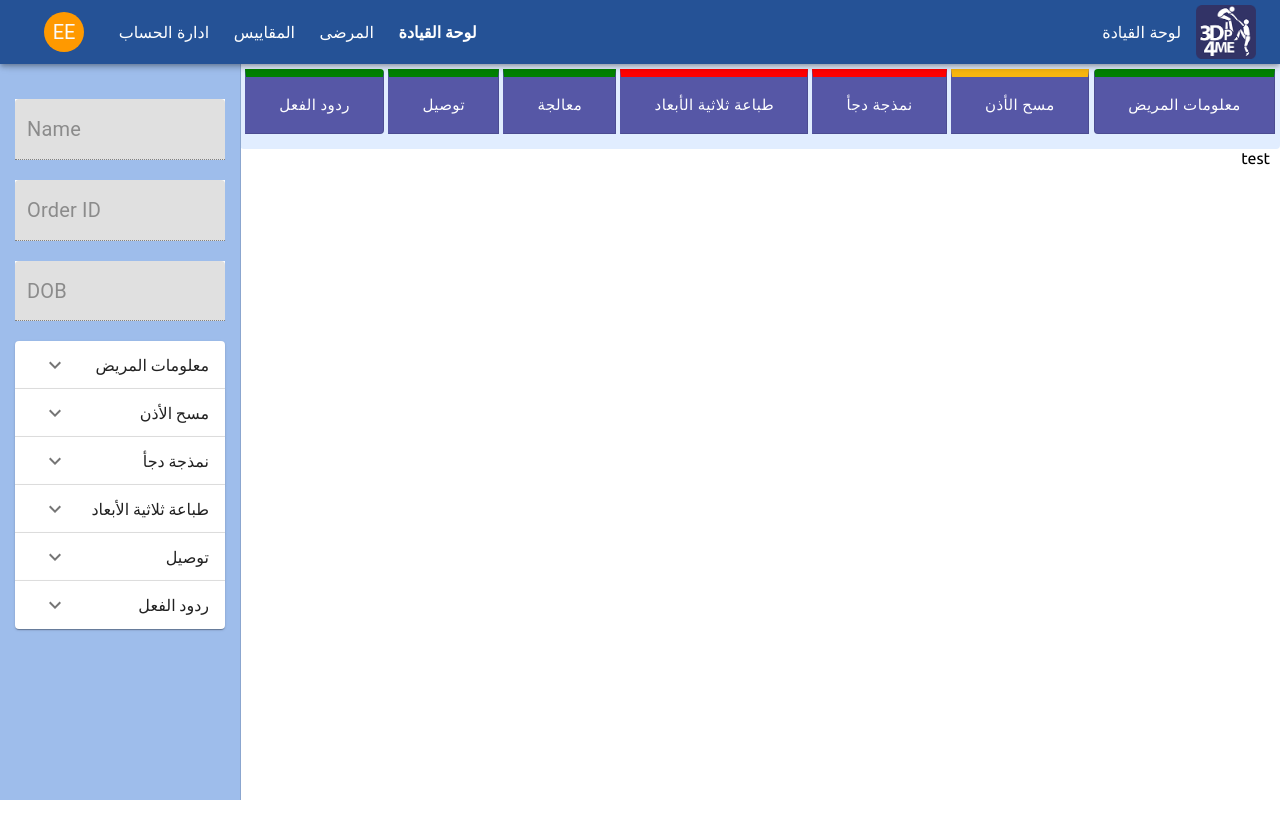
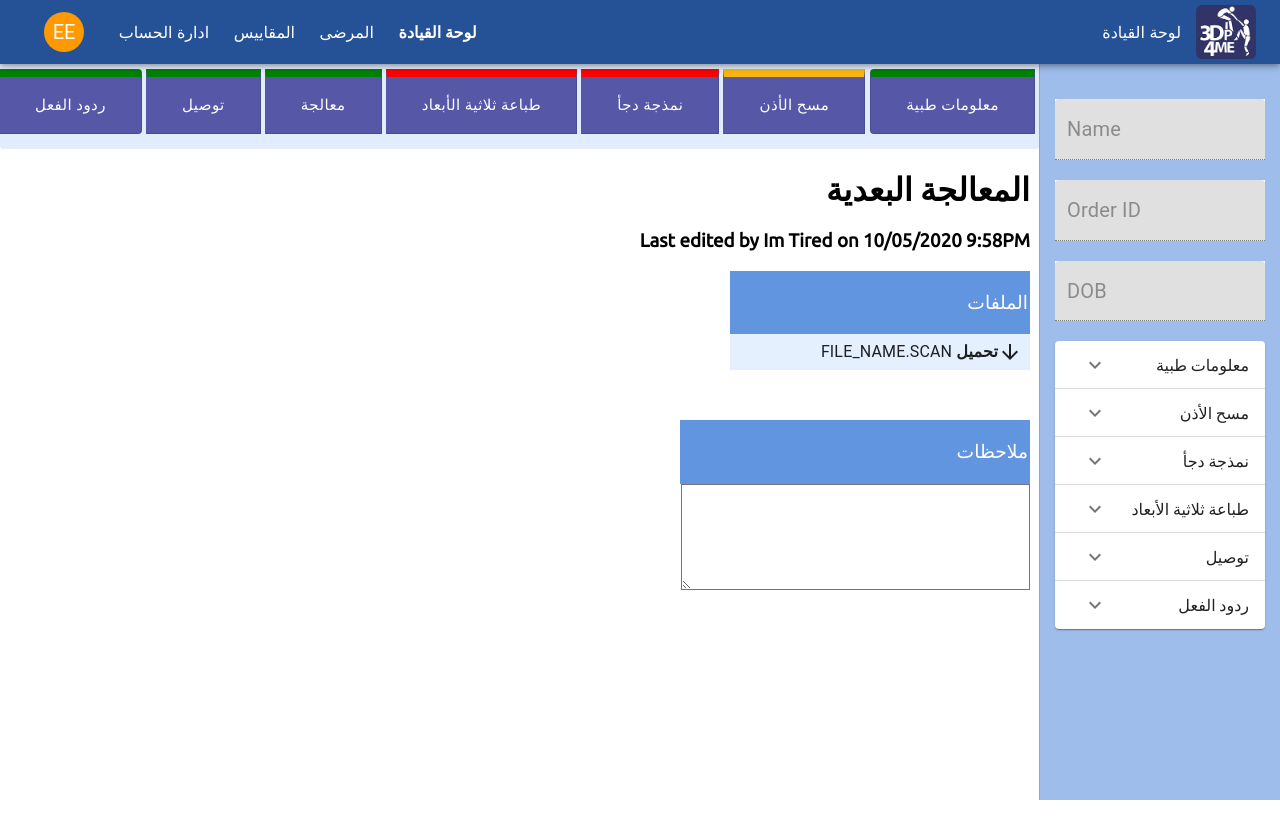
Before and after one commit to hack4impact-uiuc/3dp4me, a React (Create React App) app in the folder frontend/: page /patient-info/100231 in a window 1280 px wide. Both pictures are taken after a click on the button "معالجة". Shown: the top 838 px of the page. Built offline with nearby package versions, Linux system fonts and the light colour scheme.

Commit message:
finished patient View step structures with RTL

```diff
--- a/frontend/src/Steps/3D Printing/Printing.js
+++ b/frontend/src/Steps/3D Printing/Printing.js
@@ -18,7 +18,7 @@ const Printing = (props) => {
         <div>
             <h1>{lang[key].patientView.printing.title}</h1>
             <h3>Last edited by Evan Eckels on 10/05/2020 9:58PM</h3>
-            <Download lang={props.lang} title={lang[key].patientView.printing.fileHeader} fileName="file_name.SCAN" state={setDownloadPrint} />
+            <Download lang={props.lang} title={lang[key].components.file.title} fileName="file_name.SCAN" state={setDownloadPrint} />
             <Notes title={lang[key].components.notes.title} value={printNotes} state={setPrintNotes} />
         </div>
     )
--- a/frontend/src/Steps/CAD Model/CADModel.js
+++ b/frontend/src/Steps/CAD Model/CADModel.js
@@ -16,7 +16,7 @@ const CADModel = (props) => {
         <div>
             <h1>{lang[key].patientView.CADModeling.title}</h1>
             <h3>Last edited by Evan Eckels on 10/05/2020 9:58PM</h3>
-            <Download lang={props.lang} title={lang[key].patientView.CADModeling.fileHeader} fileName="file_name.SCAN" state={setDownloadCAD} />
+            <Download lang={props.lang} title={lang[key].components.file.title} fileName="file_name.SCAN" state={setDownloadCAD} />
             <Notes title={lang[key].components.notes.title} value={CADNotes} state={setCADNotes} />
         </div>
     )
--- a/frontend/src/Steps/Controller/Controller.js
+++ b/frontend/src/Steps/Controller/Controller.js
@@ -14,8 +14,14 @@ import Feedback from '../Feedback/Feedback';
 import { Accordion, AccordionDetails, AccordionSummary, TextField } from '@material-ui/core';
 import ToggleButtonGroup from '@material-ui/lab/ToggleButtonGroup';
 import ToggleButton from '@material-ui/lab/ToggleButton';
+import { createMuiTheme, ThemeProvider } from '@material-ui/core/styles';
+
 
 const drawerWidth = 240;
+
+const theme = createMuiTheme({
+    direction: 'rtl', // Both here and <body dir="rtl">
+});
 
 const useStyles = makeStyles((theme) => ({
     root: {
@@ -96,6 +102,8 @@ const Controller = (props) => {
 
     return (
         <div className={classes.root}>
+            <div dir="">
+                <ThemeProvider theme={key === "AR" ? theme : null}>
                     <Drawer
                         className={key == "EN" ? classes.drawer : classes.drawerRtl}
                         variant="permanent"
@@ -185,8 +193,10 @@ const Controller = (props) => {
 
                         </div>
                     </Drawer>
+                </ThemeProvider>
+            </div>
 
-            <div className={`controller-content`} style={key === "AR" ? { marginLeft: drawerWidth } : {}}>
+            <div className={`controller-content`} style={key === "AR" ? { marginRight: drawerWidth } : {}}>
                 <ToggleButtonGroup style={{ width: '100%', background: "#e1edff", padding: "8px 0px 15px" }} size="large" exclusive value={step} onChange={handleStep}>
                     <ToggleButton
                         disableRipple
@@ -232,7 +242,7 @@ const Controller = (props) => {
                     </ToggleButton>
                     <ToggleButton
                         disableRipple
-                        style={{marginLeft: '5px', flexGrow: 1, borderTop: 'solid green 8px', marginRight: '5px',  color: "white", background: '#5657a6'}}
+                        style={{ flexGrow: 1, borderTop: 'solid green 8px', marginRight: '5px', color: "white", background: '#5657a6' }}
                         value="feedback"
                     >
                         {lang[key].components.stepTabs.feedback}
--- a/frontend/src/Steps/Delivery/Delivery.js
+++ b/frontend/src/Steps/Delivery/Delivery.js
@@ -1,10 +1,57 @@
-import React from 'react'
+import React, { useState } from 'react'
+import { Checkbox, FormControl, FormControlLabel, FormGroup, FormLabel, Radio, RadioGroup, TextField } from '@material-ui/core';
+import { makeStyles } from '@material-ui/core/styles'
+
+const useStyles = makeStyles((theme) => ({
+    inputRoot: {
+        fontSize: 14    ,
+        backgroundColor: 'white',
+        border: 'solid black 1px',
+        "&$labelFocused": {
+            backgroundColor: 'white'
+        },
+        '&:hover': {
+            backgroundColor: 'white',
+        }
+    },
+    labelRoot: {
+        fontSize: 20,
+    }
+}));
 
 const Delivery = (props) => {
+    const classes = useStyles();
+
+    const [deliveryStatus, setDeliveryStatus] = useState("ready")
+
+    const lang = props.lang.data;
+    const key = props.lang.key;
 
     return (
         <div>
-            test
+            <h1>{lang[key].patientView.delivery.title}</h1>
+            <h3>Clinic XYZ on 10/05/2020 9:58PM</h3>
+            <TextField
+                label={lang[key].patientView.delivery.address}
+                variant="filled"
+                InputProps={{ classes: { root: classes.inputRoot } }}
+                InputLabelProps={{
+                    classes: {
+                        root: classes.labelRoot,
+                        focused: classes.labelFocused
+                    }
+                }}
+                helperText={lang[key].patientView.delivery.addressLabel}
+            />
+            <h3>{lang[key].patientView.delivery.status}</h3>
+            <FormControl component="fieldset">
+                <RadioGroup name="status" value={deliveryStatus} onChange={(e) => setDeliveryStatus(e.target.value)}>
+                    <FormControlLabel value="ready" control={<Radio />} label={lang[key].patientView.delivery.ready} />
+                    <FormControlLabel value="out" control={<Radio />} label={lang[key].patientView.delivery.out} />
+                    <FormControlLabel value="handDelivered" control={<Radio />} label={lang[key].patientView.delivery.handDelivered} />
+                    <FormControlLabel value="pickup" control={<Radio />} label={lang[key].patientView.delivery.pickup} />
+                </RadioGroup>
+            </FormControl>
         </div>
     )
 }
--- a/frontend/src/Steps/Feedback/Feedback.js
+++ b/frontend/src/Steps/Feedback/Feedback.js
@@ -1,10 +1,44 @@
-import React from 'react'
+import React, { useState } from 'react'
+import Notes from '../../Components/Notes/Notes'
+import { TextField } from '@material-ui/core';
 
 const Feedback = (props) => {
+    const [intialFeedback, setInitialFeedback] = useState("");
+    const [initialFeedbackDate, setInitialFeedbackDate] = useState("")
+    const [sixMonthFeedback, setSixMonthFeedback] = useState("");
+    const [sixMonthFeedbackDate, setSixMonthFeedbackDate] = useState("")
+    const [oneYearFeedback, setOneYearFeedback] = useState("");
+    const [oneYearFeedbackDate, setOneYearFeedbackDate] = useState("")
+    const [twoYearFeedback, setTwoYearFeedback] = useState("");
+    const [twoYearFeedbackDate, setTwoYearFeedbackDate] = useState("")
+
+    const lang = props.lang.data;
+    const key = props.lang.key;
 
     return (
         <div>
-            test
+            <h1>{lang[key].patientView.feedback.title}</h1>
+            <h3>Clinic XYZ on 10/05/2020 9:58PM</h3>
+            <Notes title={lang[key].patientView.feedback.initial} value={intialFeedback} state={setInitialFeedback} />
+            <div style={{ display: 'flex' }}>
+                <h3>{lang[key].patientView.feedback.collected} </h3>
+                <TextField style={{ marginLeft: '13px' }} variant="outlined" value={initialFeedbackDate} onChange={(e) => setInitialFeedbackDate(e.target.value)} />
+            </div>
+            <Notes title={lang[key].patientView.feedback.sixMonth} value={sixMonthFeedback} state={setSixMonthFeedback} />
+            <div style={{ display: 'flex' }}>
+                <h3>{lang[key].patientView.feedback.collected} </h3>
+                <TextField style={{ marginLeft: '13px' }} variant="outlined" value={sixMonthFeedbackDate} onChange={(e) => setSixMonthFeedbackDate(e.target.value)} />
+            </div>
+            <Notes title={lang[key].patientView.feedback.oneYear} value={oneYearFeedback} state={setOneYearFeedback} />
+            <div style={{ display: 'flex' }}>
+                <h3>{lang[key].patientView.feedback.collected} </h3>
+                <TextField style={{ marginLeft: '13px' }} variant="outlined" value={oneYearFeedbackDate} onChange={(e) => setOneYearFeedbackDate(e.target.value)} />
+            </div>
+            <Notes title={lang[key].patientView.feedback.twoYear} value={twoYearFeedback} state={setTwoYearFeedback} />
+            <div style={{ display: 'flex' }}>
+                <h3>{lang[key].patientView.feedback.collected}</h3>
+                <TextField style={{ marginLeft: '13px' }} variant="outlined" value={twoYearFeedbackDate} onChange={(e) => setTwoYearFeedbackDate(e.target.value)} />
+            </div>
         </div>
     )
 }
--- a/frontend/src/Steps/Patient Info/PatientInfo.js
+++ b/frontend/src/Steps/Patient Info/PatientInfo.js
@@ -141,8 +141,8 @@ const PatientInfo = (props) => {
                 value={delivery}
                 onChange={handleDelivery}
             >
-                <FormControlLabel disabled={!edit} value={lang[key].patientView.patientInfo.handDelivery} control={<Radio />} label="Hand Delivery" />
-                <FormControlLabel disabled={!edit} value={lang[key].patientView.patientInfo.pickup} control={<Radio />} label="Pick up" />
+                <FormControlLabel disabled={!edit} value={lang[key].patientView.patientInfo.handDelivery} control={<Radio />} label={lang[key].patientView.patientInfo.handDelivery} />
+                <FormControlLabel disabled={!edit} value={lang[key].patientView.patientInfo.pickup} control={<Radio />} label={lang[key].patientView.patientInfo.pickup} />
             </RadioGroup>
             <Notes disabled={!edit} state={setNotes} title={lang[key].components.notes.title} value={notes} />
             <div className="submit-group">
--- a/frontend/src/Steps/Post Processing/PostProcessing.js
+++ b/frontend/src/Steps/Post Processing/PostProcessing.js
@@ -1,11 +1,25 @@
-import React from 'react';
+import React, {useState} from 'react';
+import Download from '../../Components/File Download/Download';
+import Notes from '../../Components/Notes/Notes';
 
 const PostProcessing = (props) => {
 
+    const [downloadProcessing, setDownloadProcessing] = useState();
+    const [processingNotes, setProcessingNotes] = useState("");
+
+    const lang = props.lang.data;
+    const key = props.lang.key;
+
+    const handleDownloadProcessing = (e) => {
+
+    }
 
     return (
         <div>
-            test
+            <h1>{lang[key].patientView.postProcessing.title}</h1>
+            <h3>Last edited by Im Tired on 10/05/2020 9:58PM</h3>
+            <Download lang={props.lang} title={lang[key].components.file.title} fileName="file_name.SCAN" state={setDownloadProcessing} />
+            <Notes title={lang[key].components.notes.title} value={processingNotes} state={setProcessingNotes} />
         </div>
     )
 }
--- a/frontend/src/language.json
+++ b/frontend/src/language.json
@@ -19,7 +19,7 @@
                 }
             },
             "stepTabs": {
-                "patientInfo": "Patient Info",
+                "patientInfo": "Medical Info",
                 "earScan": "Ear Scan",
                 "CADModeling": "CAD Modeling",
                 "print": "3D Print",
@@ -61,11 +61,12 @@
                 "title": "Notes"
             },
             "file": {
-                "download": "Download"
+                "download": "Download",
+                "title": "Files"
             }
         },
         "pages": {
-            "patientInfoTitle": "Patients",
+            "patientInfoTitle": "Medical Information",
             "earScanTitle": "Ear Scan",
             "CADModelingTitle": "CAD Modeling",
             "printingTitle": "3D Printing",
@@ -75,12 +76,12 @@
         },
         "patientView": {
             "patientInfo": {
-                "title": "Patient Information",
+                "title": "Medical Information",
                 "patientSection": "Patient",
                 "name": "Name",
                 "dob": "DOB",
                 "ssn": "Jordan SSN",
-                "address": "address",
+                "address": "Address",
                 "phone": "Phone",
                 "emergencySection": "Emergency Contact",
                 "relationship": "Relationship",
@@ -103,11 +104,27 @@
                 "fileHeader": "3D Printing File"
             },
             "postProcessing": {
-                "title": "",
+                "title": "Post Processing",
                 "fileHeader": ""
             },
-            "delivery": {},
-            "feedback": {}
+            "delivery": {
+                "title": "Delivery",
+                "address": "Address",
+                "addressLabel": "To be Hand Delivered",
+                "ready": "Ready to be delivered",
+                "out": "Out for delivery",
+                "handDelivered": "Hand Delivered",
+                "pickup": "Pick up",
+                "status": "Status"
+            },
+            "feedback": {
+                "title": "Feedback",
+                "initial": "Initial Feedback",
+                "sixMonth": "6 Month Feedback",
+                "oneYear": "1 Year Feedback",
+                "twoYear": "2 Year Feedback",
+                "collected": "Collected on: "
+            }
         }
     },
     "AR": {
@@ -130,7 +147,7 @@
                 }
             },
             "stepTabs": {
-                "patientInfo": "معلومات المريض",
+                "patientInfo": "معلومات طبية",
                 "earScan": "مسح الأذن",
                 "CADModeling": "نمذجة دجأ",
                 "print": "طباعة ثلاثية الأبعاد",
@@ -172,11 +189,12 @@
                 "title": "ملاحظات"
             },
             "file": {
-                "download": "تحميل"
+                "download": "تحميل",
+                "title": "الملفات"
             }
         },
         "pages": {
-            "patientInfoTitle": "المرضى",
+            "patientInfoTitle": "معلومات طبية",
             "earScanTitle": "مسح الأذن",
             "CADModelingTitle": "نمذجة دجأ",
             "printingTitle": "طباعة ثلاثية الأبعاد",
@@ -186,7 +204,7 @@
         },
         "patientView": {
             "patientInfo": {
-                "title": "معلومات المريض",
+                "title": "معلومات طبية",
                 "patientSection": "صبور",
                 "name": "اسم",
                 "dob": "تاريخ الولادة",
@@ -214,11 +232,27 @@
                 "fileHeader": "ملف الطباعة ثلاثية الأبعاد"
             },
             "postProcessing": {
-                "title": "",
+                "title": "المعالجة البعدية",
                 "fileHeader": ""
             },
-            "delivery": {},
-            "feedback": {}
+            "delivery": {
+                "title": "توصيل",
+                "address": "عنوان",
+                "addressLabel": "ليتم تسليمها باليد",
+                "ready": "جاهز للتسليم",
+                "out": "خارج للتوصيل",
+                "handDelivered": "تسلم باليد",
+                "pickup": "امسك",
+                "status": "الحالة"
+            },
+            "feedback": {
+                "title": "ردود الفعل",
+                "initial": "الملاحظات الأولية",
+                "sixMonth": "ستة أشهر من الملاحظات",
+                "oneYear": "ملاحظات سنة واحدة",
+                "twoYear": "عامين من ردود الفعل",
+                "collected": "تم جمعها في: "
+            }
         }
     }
 }
```
Lines whose indentation alone changed are shown as unchanged.
